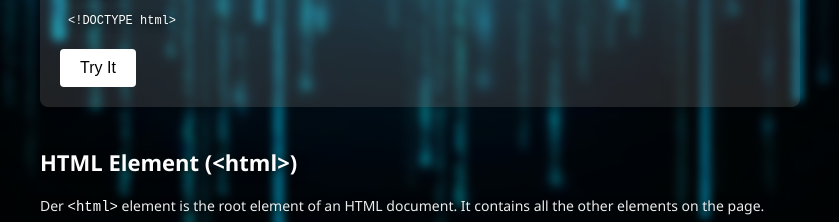
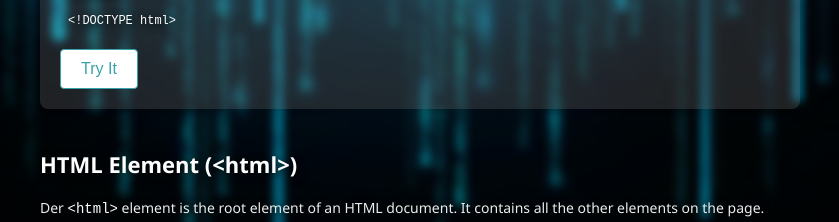
Before and after one commit to MarvinHampe/Livecoding-Examples-HTML-DE, a plain HTML site: page index.html in a window 1280 px wide. In both pictures the pointer is over the button 317 px from the left and 531 px from the top of the page. Shown: the part 463-685 px from the top of the page, 220-1059 px from the left. Drawn offline with Linux system fonts and the light colour scheme.

Commit message:
changed button color

```diff
--- a/styles.css
+++ b/styles.css
@@ -58,10 +58,10 @@ text-shadow: 2px 2px 8px #000000;}
 
 .sandbox-button {
   display: block;
-  background-color: rgb(6, 185, 0);
+  background-color: rgb(56, 162, 170);
   color: white;
+  border: 1px solid grey;
   padding: 10px 20px;
-  border: none;
   border-radius: 4px;
   cursor: pointer;
   margin-top: 20px;
@@ -70,8 +70,9 @@ text-shadow: 2px 2px 8px #000000;}
 }
 
 .sandbox-button:hover {
-  background-color: #ffffff;
-  color: black;
+  background-color: white;
+  color: rgb(56, 162, 170);
+  border: 1px solid rgb(56, 162, 170);
 }
 
 .sandbox-output {
```
